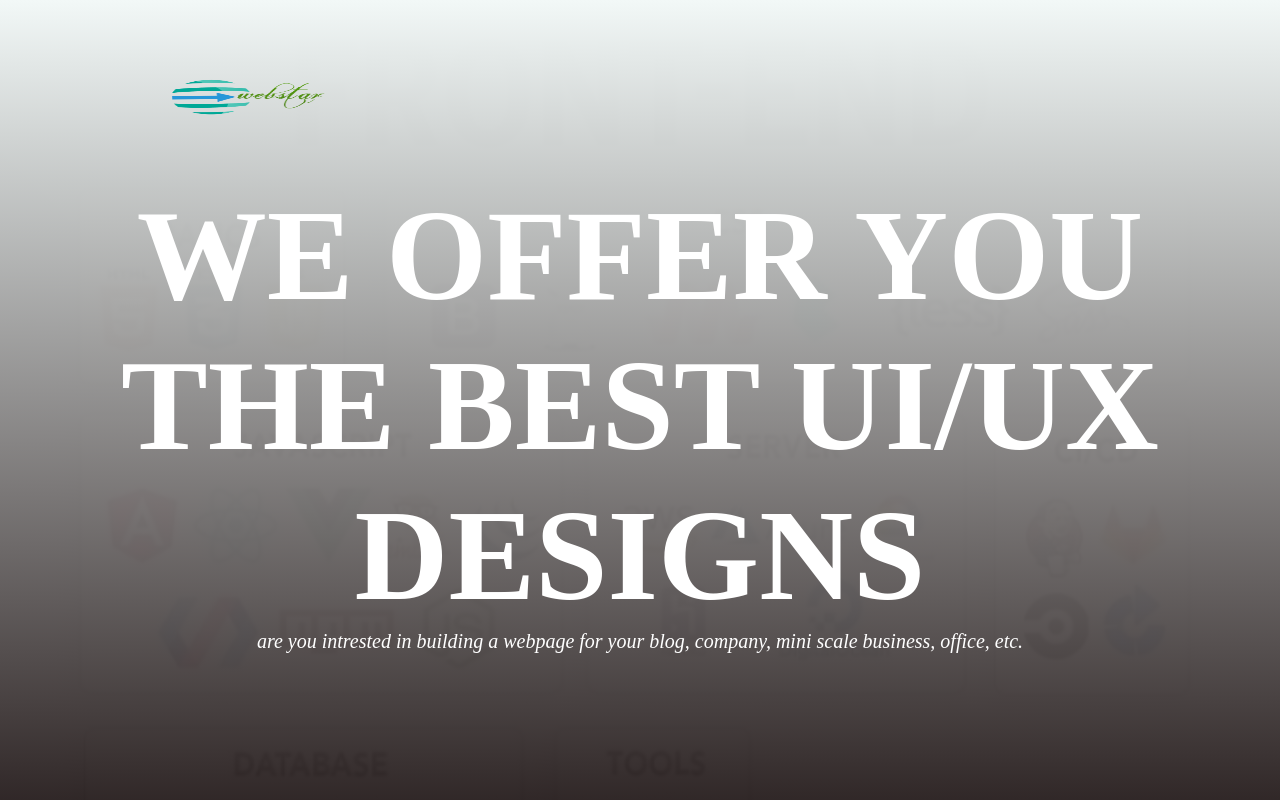
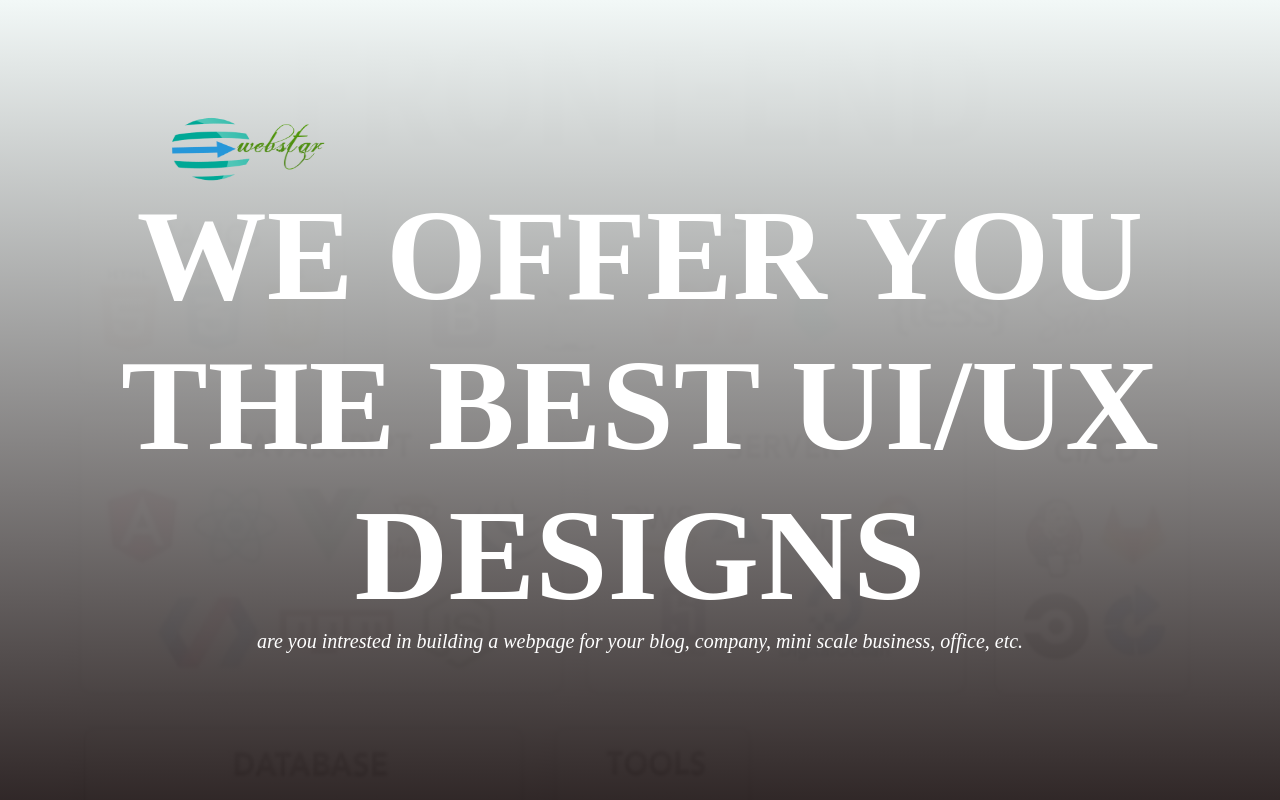
Before and after one commit to onlyWebstar/Webstar-, a plain HTML site: page index.html in a window 1280 px wide. Shown: the top 800 px of the page. Drawn offline with Linux system fonts and the light colour scheme.

Commit message:
Update main.css

```diff
--- a/main.css
+++ b/main.css
@@ -20,7 +20,7 @@
 }
 .logo img{
     width: 300px;
-    height:150px;
+    height:270px;
 }
 .banner-text{
     text-align: center;
```
